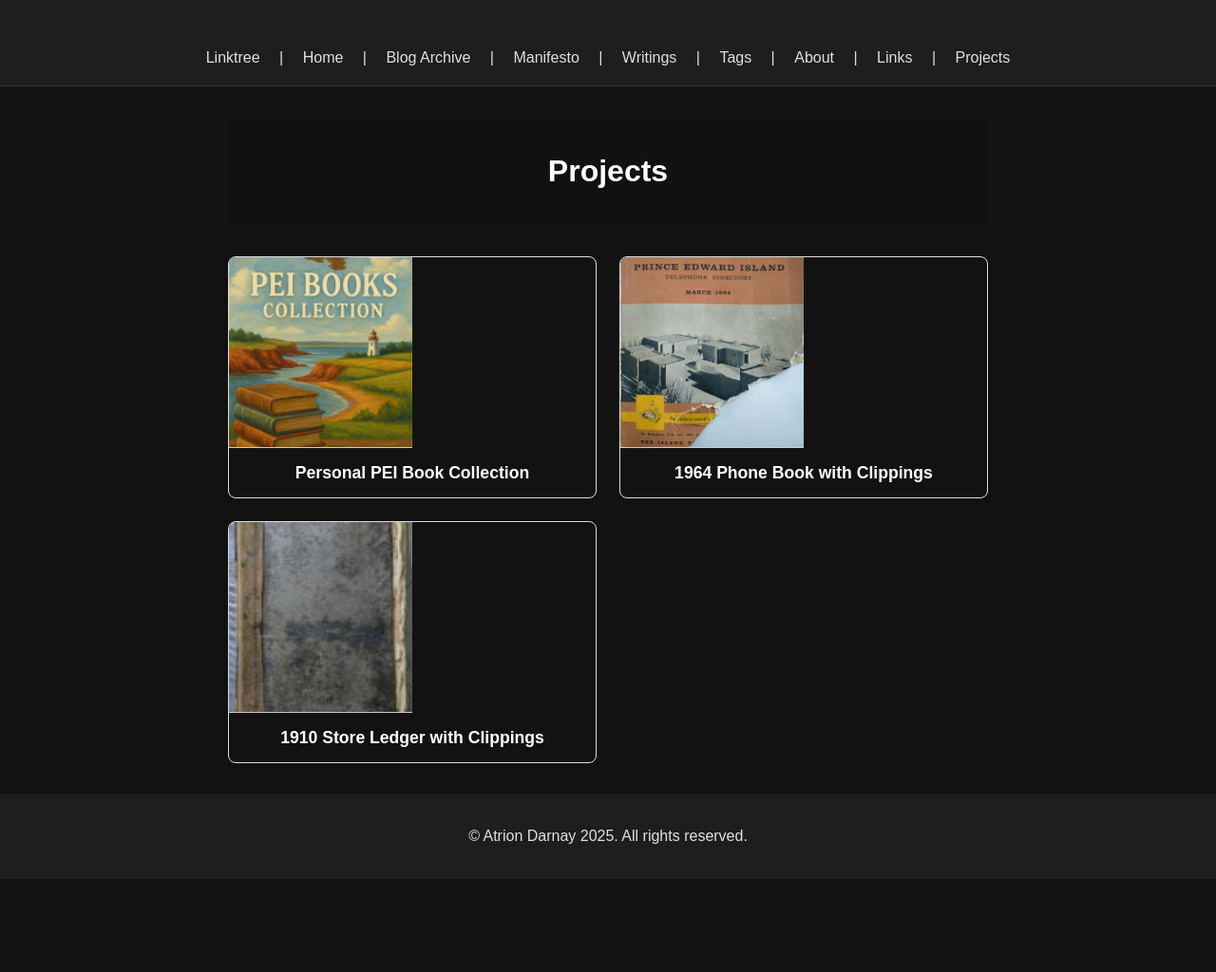
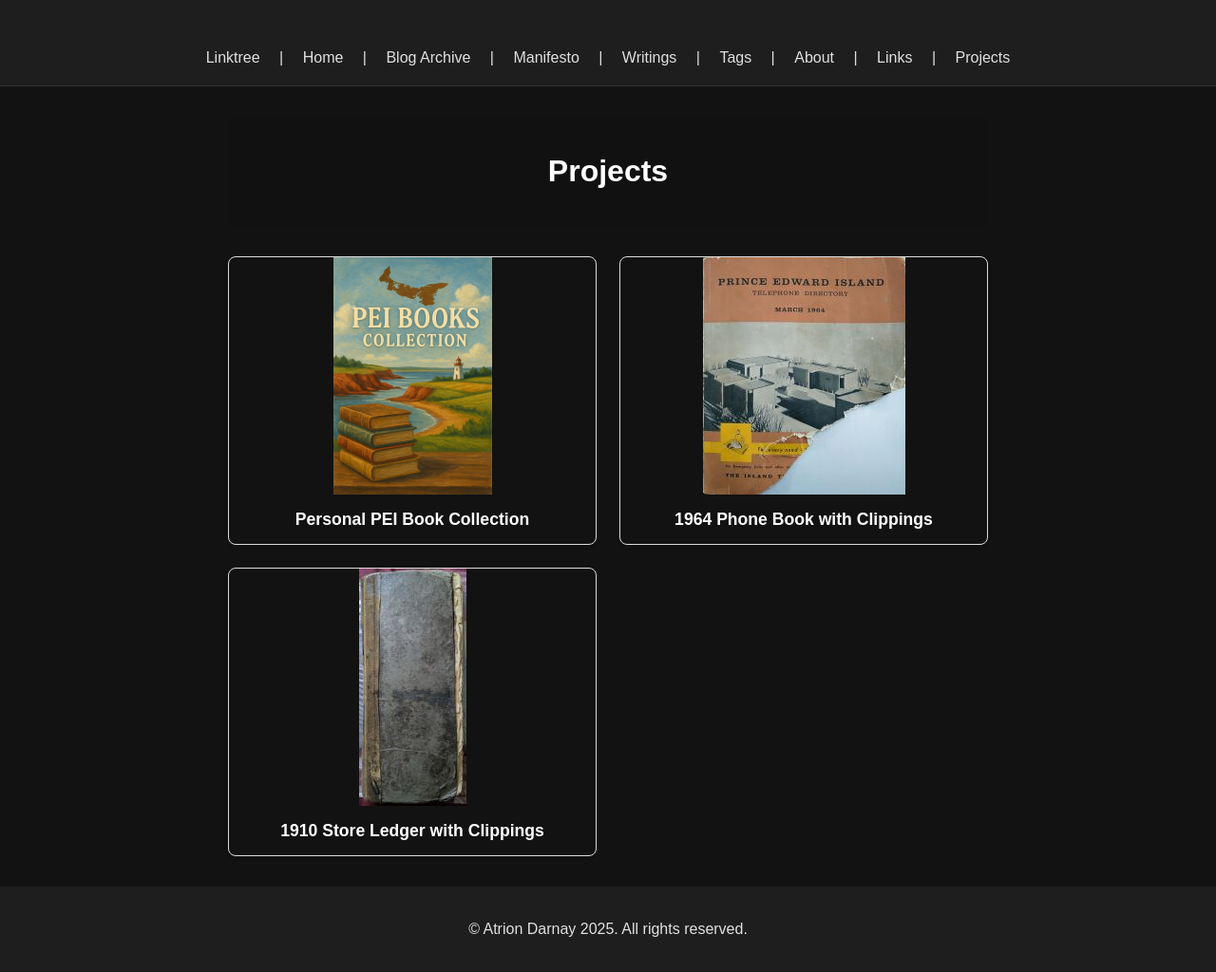
Before and after one commit to Atrion/atrion-blog, a Jekyll site: the page built from projects.md, in a window 1280 px wide and 1024 px high. Shown: the whole window at 95% size. Built offline with Jekyll 4.4.1, drawn with Linux system fonts in a browser that asks for light colours.

Commit message:
Update style.css

```diff
--- a/assets/css/style.css
+++ b/assets/css/style.css
@@ -216,13 +216,11 @@ img {
 }
 
 .project-card img {
-  width: 50%;
-  height: 200px;
-  object-fit: cover;
   display: block;
-  border-bottom: 1px solid #ccc;
+  max-width: 100%;
+  height: auto;
+  margin: 0 auto;
 }
-
 
 .project-card h3 {
   font-size: 1.1rem;
```
